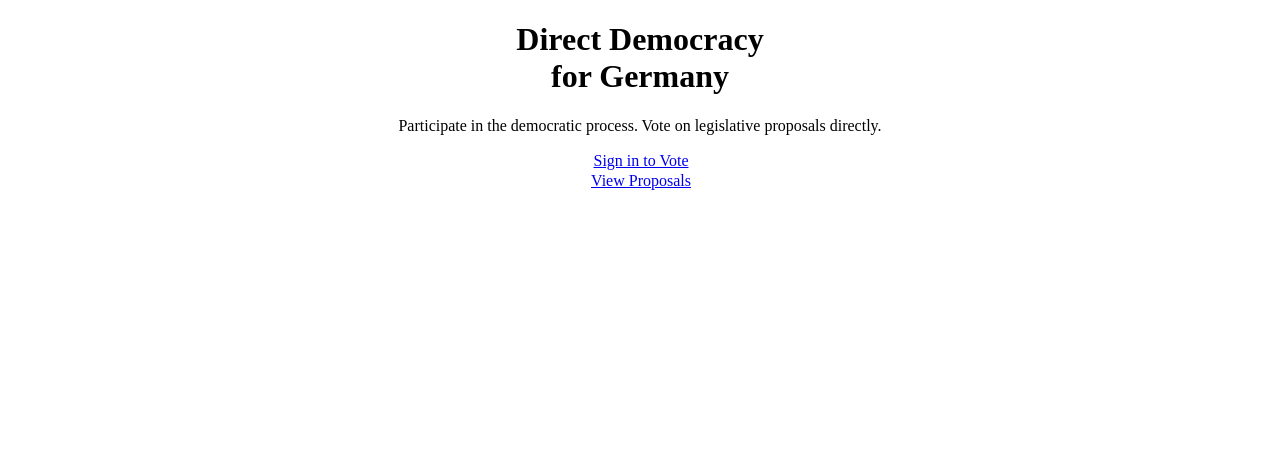
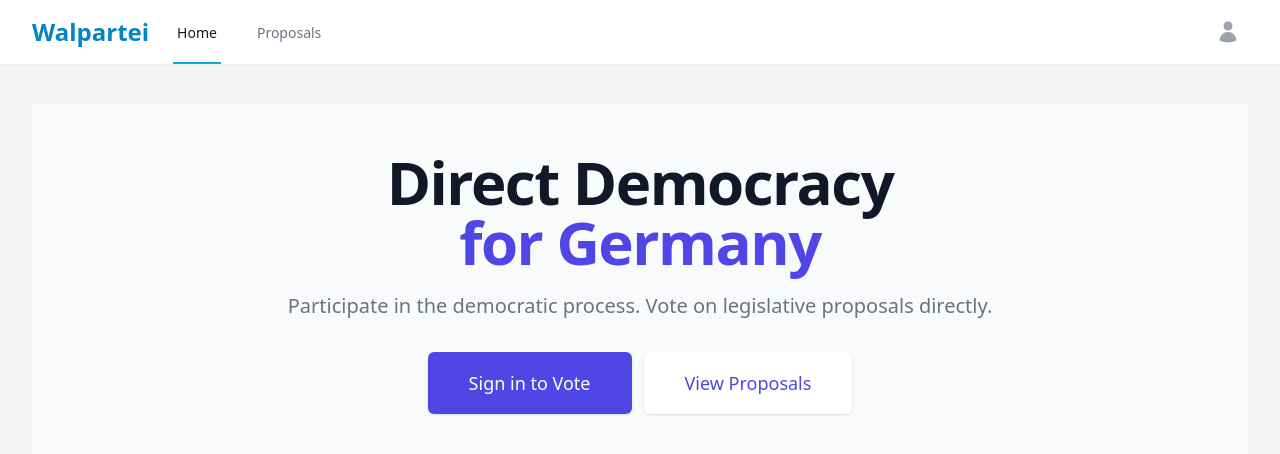
Before and after one commit to walpartei/walpartei_de, a Next.js app: page / in a window 1280 px wide. Shown: the top 454 px of the page. Built offline with nearby package versions, Linux system fonts and the light colour scheme.

Commit message:
Set up Next.js with Tailwind and basic layout

```diff
--- /dev/null
+++ b/components/Layout.js
@@ -0,0 +1,134 @@
+import { Fragment } from 'react'
+import { Disclosure, Menu, Transition } from '@headlessui/react'
+import { Bars3Icon, XMarkIcon } from '@heroicons/react/24/outline'
+import { UserIcon } from '@heroicons/react/24/solid'
+import clsx from 'clsx'
+
+const navigation = [
+  { name: 'Home', href: '/', current: true },
+  { name: 'Proposals', href: '/proposals', current: false },
+]
+
+export default function Layout({ children }) {
+  return (
+    <div className="min-h-screen bg-gray-100">
+      <Disclosure as="nav" className="bg-white shadow-sm">
+        {({ open }) => (
+          <>
+            <div className="mx-auto max-w-7xl px-4 sm:px-6 lg:px-8">
+              <div className="flex h-16 justify-between">
+                <div className="flex">
+                  <div className="flex flex-shrink-0 items-center">
+                    <a href="/" className="text-2xl font-bold text-primary-600">
+                      Walpartei
+                    </a>
+                  </div>
+                  <div className="hidden sm:ml-6 sm:flex sm:space-x-8">
+                    {navigation.map((item) => (
+                      <a
+                        key={item.name}
+                        href={item.href}
+                        className={clsx(
+                          item.current
+                            ? 'border-primary-500 text-gray-900'
+                            : 'border-transparent text-gray-500 hover:border-gray-300 hover:text-gray-700',
+                          'inline-flex items-center border-b-2 px-1 pt-1 text-sm font-medium'
+                        )}
+                        aria-current={item.current ? 'page' : undefined}
+                      >
+                        {item.name}
+                      </a>
+                    ))}
+                  </div>
+                </div>
+                <div className="hidden sm:ml-6 sm:flex sm:items-center">
+                  <Menu as="div" className="relative ml-3">
+                    <div>
+                      <Menu.Button className="flex rounded-full bg-white p-2 text-gray-400 hover:text-gray-500">
+                        <span className="sr-only">Open user menu</span>
+                        <UserIcon className="h-6 w-6" aria-hidden="true" />
+                      </Menu.Button>
+                    </div>
+                    <Transition
+                      as={Fragment}
+                      enter="transition ease-out duration-200"
+                      enterFrom="transform opacity-0 scale-95"
+                      enterTo="transform opacity-100 scale-100"
+                      leave="transition ease-in duration-75"
+                      leaveFrom="transform opacity-100 scale-100"
+                      leaveTo="transform opacity-0 scale-95"
+                    >
+                      <Menu.Items className="absolute right-0 z-10 mt-2 w-48 origin-top-right rounded-md bg-white py-1 shadow-lg ring-1 ring-black ring-opacity-5 focus:outline-none">
+                        <Menu.Item>
+                          {({ active }) => (
+                            <a
+                              href="/login"
+                              className={clsx(
+                                active ? 'bg-gray-100' : '',
+                                'block px-4 py-2 text-sm text-gray-700'
+                              )}
+                            >
+                              Sign in
+                            </a>
+                          )}
+                        </Menu.Item>
+                      </Menu.Items>
+                    </Transition>
+                  </Menu>
+                </div>
+                <div className="-mr-2 flex items-center sm:hidden">
+                  <Disclosure.Button className="inline-flex items-center justify-center rounded-md bg-white p-2 text-gray-400 hover:bg-gray-100 hover:text-gray-500">
+                    <span className="sr-only">Open main menu</span>
+                    {open ? (
+                      <XMarkIcon className="block h-6 w-6" aria-hidden="true" />
+                    ) : (
+                      <Bars3Icon className="block h-6 w-6" aria-hidden="true" />
+                    )}
+                  </Disclosure.Button>
+                </div>
+              </div>
+            </div>
+
+            <Disclosure.Panel className="sm:hidden">
+              <div className="space-y-1 pb-3 pt-2">
+                {navigation.map((item) => (
+                  <Disclosure.Button
+                    key={item.name}
+                    as="a"
+                    href={item.href}
+                    className={clsx(
+                      item.current
+                        ? 'border-primary-500 bg-primary-50 text-primary-700'
+                        : 'border-transparent text-gray-600 hover:border-gray-300 hover:bg-gray-50 hover:text-gray-800',
+                      'block border-l-4 py-2 pl-3 pr-4 text-base font-medium'
+                    )}
+                    aria-current={item.current ? 'page' : undefined}
+                  >
+                    {item.name}
+                  </Disclosure.Button>
+                ))}
+              </div>
+              <div className="border-t border-gray-200 pb-3 pt-4">
+                <div className="space-y-1">
+                  <Disclosure.Button
+                    as="a"
+                    href="/login"
+                    className="block px-4 py-2 text-base font-medium text-gray-500 hover:bg-gray-100 hover:text-gray-800"
+                  >
+                    Sign in
+                  </Disclosure.Button>
+                </div>
+              </div>
+            </Disclosure.Panel>
+          </>
+        )}
+      </Disclosure>
+
+      <main className="py-10">
+        <div className="mx-auto max-w-7xl sm:px-6 lg:px-8">
+          {children}
+        </div>
+      </main>
+    </div>
+  )
+}
--- a/pages/_app.js
+++ b/pages/_app.js
@@ -1,5 +1,10 @@
 import '../styles/globals.css'
+import Layout from '../components/Layout'
 
 export default function App({ Component, pageProps }) {
-  return <Component {...pageProps} />
+  return (
+    <Layout>
+      <Component {...pageProps} />
+    </Layout>
+  )
 }
--- a/tailwind.config.js
+++ b/tailwind.config.js
@@ -1,11 +1,27 @@
 /** @type {import('tailwindcss').Config} */
 module.exports = {
   content: [
-    './pages/**/*.{js,ts,jsx,tsx,mdx}',
-    './components/**/*.{js,ts,jsx,tsx,mdx}',
+    "./app/**/*.{js,ts,jsx,tsx}",
+    "./pages/**/*.{js,ts,jsx,tsx}",
+    "./components/**/*.{js,ts,jsx,tsx}",
   ],
   theme: {
-    extend: {},
+    extend: {
+      colors: {
+        primary: {
+          50: '#f0f9ff',
+          100: '#e0f2fe',
+          200: '#bae6fd',
+          300: '#7dd3fc',
+          400: '#38bdf8',
+          500: '#0ea5e9',
+          600: '#0284c7',
+          700: '#0369a1',
+          800: '#075985',
+          900: '#0c4a6e',
+        },
+      },
+    },
   },
   plugins: [],
 }
```
Also changed, not shown: package.json (+16 -10 lines), 1 other file (tests, documents, lock files or other folders).
